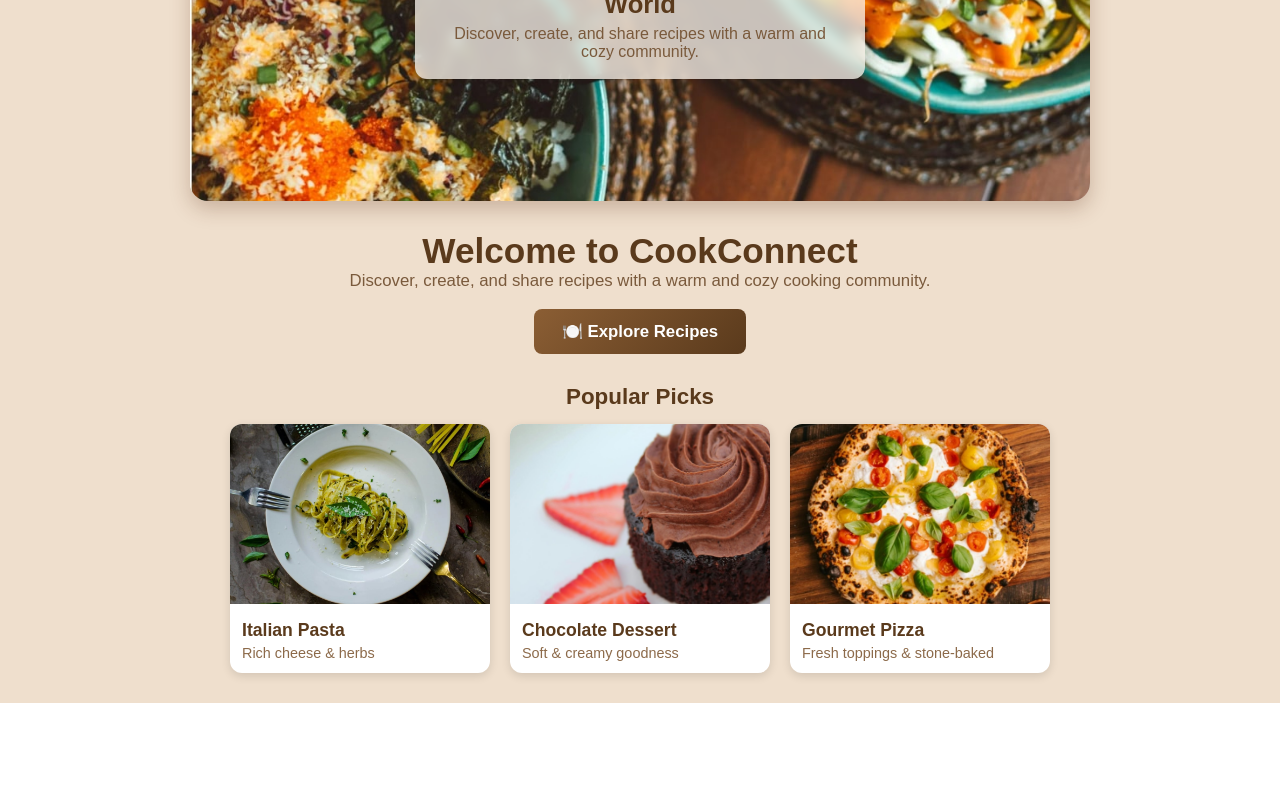
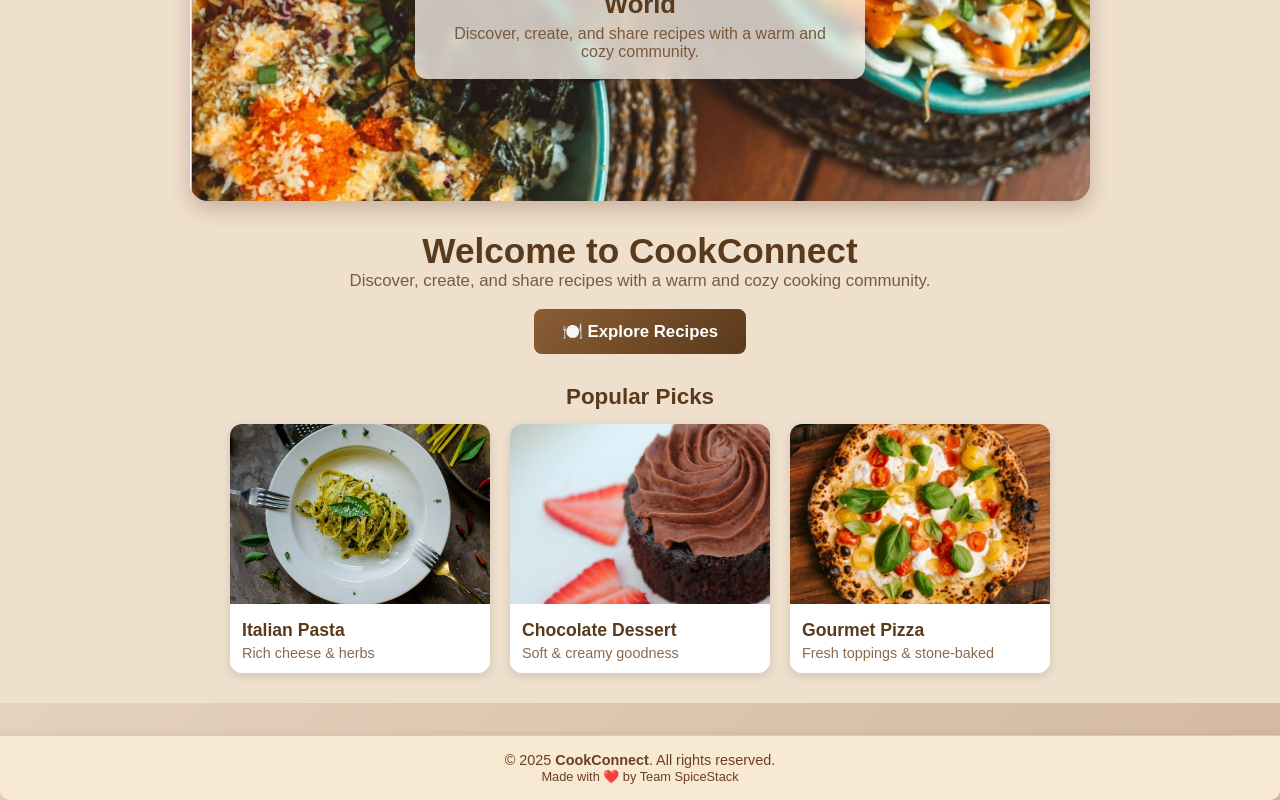
Before and after one commit to stacktrace-bhuvi/SpiceStack, a React (Create React App) app in the folder frontend/: page / in a window 1280 px wide. Shown: the part 278-1078 px from the top of the page. Before the commit the page ends 981 px from the top, so only its background shows below. Built offline with nearby package versions, Linux system fonts and the light colour scheme; no server answers.

Commit message:
Added footer to main page and improved UI

```diff
--- a/frontend/src/App.js
+++ b/frontend/src/App.js
@@ -35,8 +35,28 @@ function App() {
         <Route path="/login" element={<Login setUser={setUser} />} />
         <Route path="/register" element={<Register />} />
       </Routes>
+      <footer
+        style={{
+          textAlign: "center",
+          padding: "1rem 0",
+          backgroundColor: "#f8e9d2", // soft beige to match your theme
+          color: "#6b3e26", // warm brown
+          fontWeight: 500,
+          fontSize: "0.9rem",
+          borderTop: "1px solid #e0c9a6",
+          marginTop: "2rem",
+          borderRadius: "0 0 10px 10px",
+          boxShadow: "0 -2px 6px rgba(0,0,0,0.05)",
+        }}
+      >
+        © 2025 <strong>CookConnect</strong>. All rights reserved. <br />
+        <span style={{ fontSize: "0.8rem" }}>
+          Made with ❤️ by Team SpiceStack
+        </span>
+      </footer>
     </Router>
   );
 }
 
+
 export default App;
```
Also changed, not shown: 1 other file (tests, documents, lock files or other folders).
